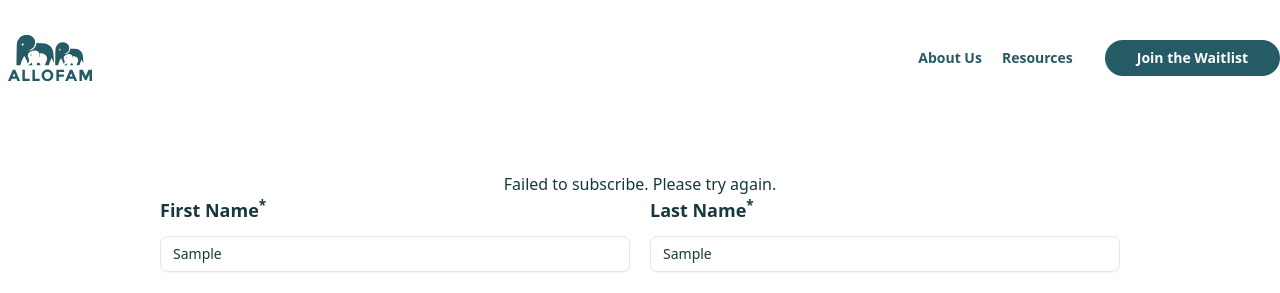
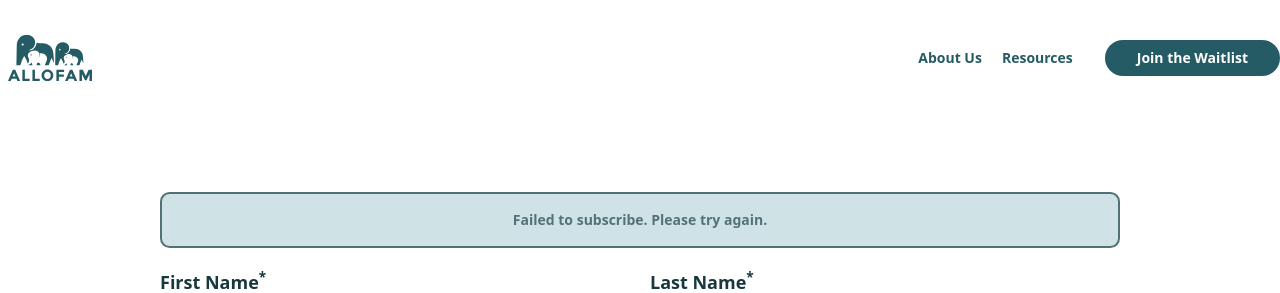
Before and after one commit to AlloFam/allofam.github.io, a React (Vite) app: page / in a window 1280 px wide. Both pictures are taken after typing "Sample", "Sample", "name@example.com", "5" into the empty fields and a click on the button "Submit". Shown: the part 3376-3669 px from the top of the page. Built offline with nearby package versions, Linux system fonts and the light colour scheme; no server answers.

Commit message:
remove console and add notification

```diff
--- a/src/components/home/Join.tsx
+++ b/src/components/home/Join.tsx
@@ -4,7 +4,12 @@ import { SendHorizonal } from "lucide-react";
 import { Button } from "../ui/button";
 import { Input } from "../ui/input";
 import { Label } from "../ui/label";
+import Notification from "../shared/Notification";
 
+/**
+ * Join component
+ * @returns {React.ReactNode}
+ */
 const Join = () => {
   const [isLoading, setIsLoading] = useState(false);
   const [error, setError] = useState("");
@@ -47,14 +52,11 @@ const Join = () => {
         throw new Error("Network response was not ok");
       }
 
-      const result = await response.json();
-      console.log("Mailchimp response:", result);
       (target as HTMLFormElement).reset();
       setSuccessMessage(
         "Thank you for subscribing! Please check your email for confirmation."
       );
-    } catch (err) {
-      console.error("Error subscribing to Mailchimp:", err);
+    } catch {
       setError("Failed to subscribe. Please try again.");
     } finally {
       setIsLoading(false);
@@ -78,8 +80,8 @@ const Join = () => {
         onSubmit={onsubmit}
         className="flex flex-col items-center w-full py-5 lg:px-20"
       >
-        {error && <p className="text-red-500">{error}</p>}
-        {successMessage && <p className="text-green-500">{successMessage}</p>}
+        {error && <Notification message={error} />}
+        {successMessage && <Notification message={successMessage} />}
         <div className="grid grid-cols-1 lg:grid-cols-2 gap-5 mb-15 w-full">
           <fieldset className="col-span-1">
             <Label htmlFor="first" className="font-bold text-lg">
--- /dev/null
+++ b/src/components/shared/Notification.tsx
@@ -0,0 +1,23 @@
+import { useEffect, useState } from "react";
+
+const Notification = ({ message }: { message: string }) => {
+  const [isVisible, setIsVisible] = useState(true);
+
+  useEffect(() => {
+    setTimeout(() => {
+      setIsVisible(false);
+    }, 3000);
+  }, []);
+
+  return (
+    <div
+      className={`bg-teal-s75 p-4 w-full my-5 rounded-lg border-2 border-teal-s500 text-center text-sm font-bold text-teal-s500 transition-all duration-300 ${
+        isVisible ? "block" : "hidden"
+      }`}
+    >
+      <p>{message}</p>
+    </div>
+  );
+};
+
+export default Notification;
--- a/src/layout/PageWrapper.tsx
+++ b/src/layout/PageWrapper.tsx
@@ -6,7 +6,6 @@ const PageWrapper = ({ children }: { children: React.ReactNode }) => {
   const { pathname, hash } = location;
 
   useEffect(() => {
-    console.log(location);
     if (hash) {
       const [, anchor] = hash.split("#");
       const element = document.getElementById(anchor);
@@ -17,7 +16,7 @@ const PageWrapper = ({ children }: { children: React.ReactNode }) => {
     } else {
       window.scrollTo({ top: 0, behavior: "smooth" });
     }
-  }, [pathname]);
+  }, [pathname, hash]);
 
   return <main className="w-full mt-[60px] lg:mt-[116px]">{children}</main>;
 };
```
